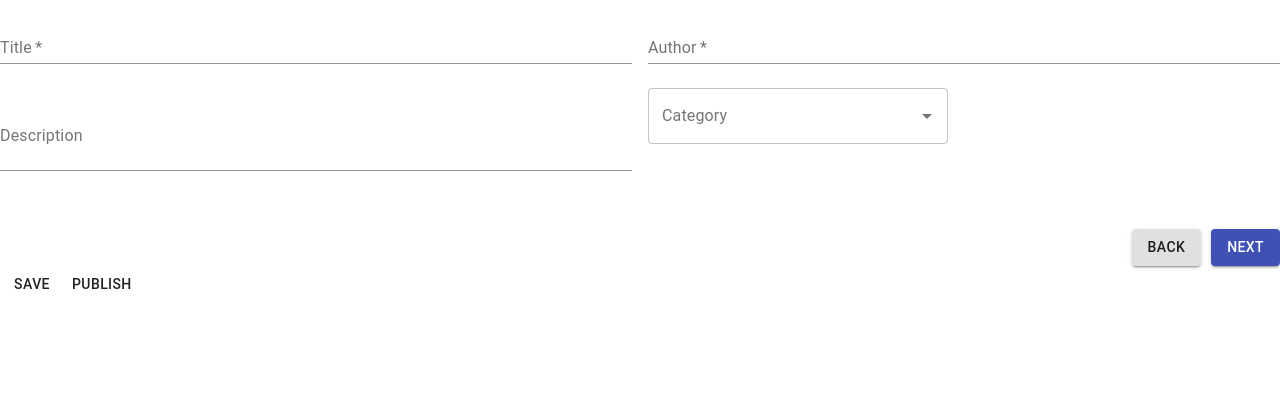
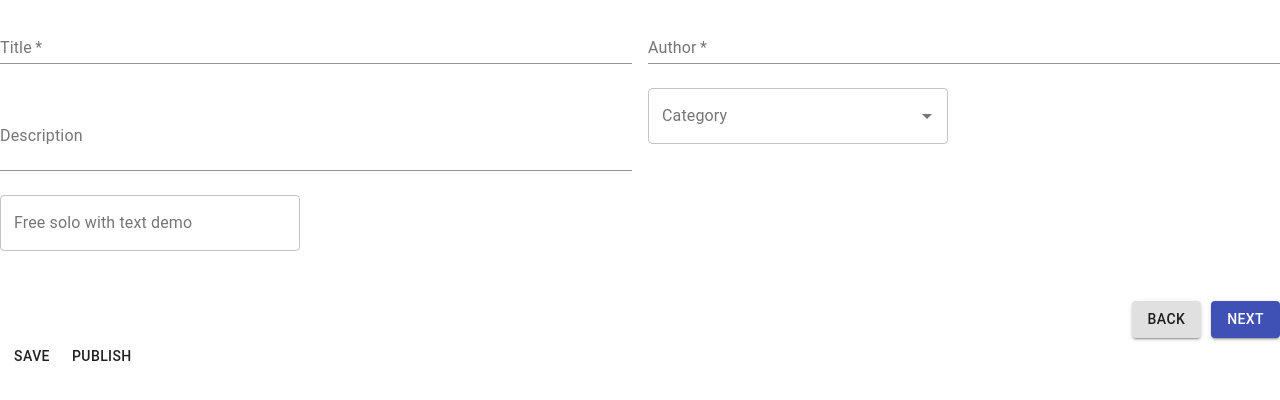
Before and after one commit to sl354207/ecotenet, a Next.js app: page /dashboard/editor in a window 1280 px wide. Both pictures are taken after a click on the button "NEXT". Shown: the top 400 px of the page. Built offline with nearby package versions, Linux system fonts and the light colour scheme; what @react-page/plugins-slate, uniforms would draw is missing.

Commit message:
worked on form tag functionality, need to add chips and state

```diff
--- a/components/PostForm/PostDetails.jsx
+++ b/components/PostForm/PostDetails.jsx
@@ -1,17 +1,27 @@
-import React, { Fragment } from "react"
+import React, { Fragment, useState } from "react"
 import  { Grid } from "@material-ui/core"
 import { TextField } from "@material-ui/core"
 import { FormControl } from "@material-ui/core"
 import { Select } from "@material-ui/core"
 import { InputLabel } from "@material-ui/core"
 import { MenuItem } from "@material-ui/core"
-import { Autocomplete } from '@material-ui/lab'
+import { Autocomplete, createFilterOptions } from '@material-ui/lab'
 import { Button } from "@material-ui/core"
 
 //pass in and destructure props.
 const PostDetails = ({ handleNext, handleBack,handleChange, detailValues: { title, author, description }, categoryValue, setCategoryValue, categoryInputValue, setCategoryInputValue }) => {
 
     const options = ["Hunt", "Gather"]
+
+    //testing stuff
+    const filter = createFilterOptions();
+
+    let top100Films = [];
+
+    const [testValue, setTestValue] = useState([]);
+
+
+
     return (
         <Fragment>
             <Grid container spacing={2} noValidate>
@@ -74,6 +84,75 @@ const PostDetails = ({ handleNext, handleBack,handleChange, detailValues: { titl
                     renderInput={(params) => <TextField {...params} label="Category" variant="outlined" />}
                     />
                 </Grid>
+                <Grid item xs={12} sm={6}>
+                    <Autocomplete
+      autoHighlight
+      disableClearable={true}
+      value={testValue}
+      onChange={(event, newValue) => {
+        if (typeof newValue === 'string') {
+          () => {
+              setTestValue(newValue)
+          }
+        } else if (newValue && newValue.inputValue) {
+          // Create a new value from the user input
+          setTestValue(
+
+            testValue => [...testValue, newValue.inputValue]
+          );
+          console.log(testValue);
+        //   top100Films.push(newValue.inputValue);
+        //   console.log(top100Films);
+        } else {
+          setTestValue(newValue);
+        }
+      }}
+      filterOptions={(options, params) => {
+        const filtered = filter(options, params);
+
+        // Suggest the creation of a new value
+        if (params.inputValue !== '') {
+          filtered.push({
+            inputValue: params.inputValue,
+            title: `Add "${params.inputValue}"`,
+          });
+        }
+
+        return filtered;
+      }}
+      selectOnFocus
+      clearOnBlur
+      handleHomeEndKeys
+      id="free-solo-with-text-demo"
+      options={top100Films}
+      getOptionLabel={(option) => {
+        // Value selected with enter, right from the input
+        if (typeof option === 'string') {
+          return option;
+        }
+        // Add "xxx" option created dynamically
+        if (option.inputValue) {
+          return option.inputValue;
+        }
+        // Regular option
+        return option.title;
+      }}
+      renderOption={(option) => option.title}
+      style={{ width: 300 }}
+      freeSolo
+      renderInput={(params) => (
+        <TextField {...params} label="Free solo with text demo" variant="outlined" />
+      )}
+    />
+    {testValue.map((label) => (
+          <div
+
+          >
+            {label}
+          </div>
+        ))}
+                </Grid>
+
             </Grid>
             <div style={{ display: "flex", marginTop: 50, justifyContent: "flex-end" }}>
                 <Button variant="contained" color="default" onClick={handleBack} style={{ marginRight: 10 }}>
```
